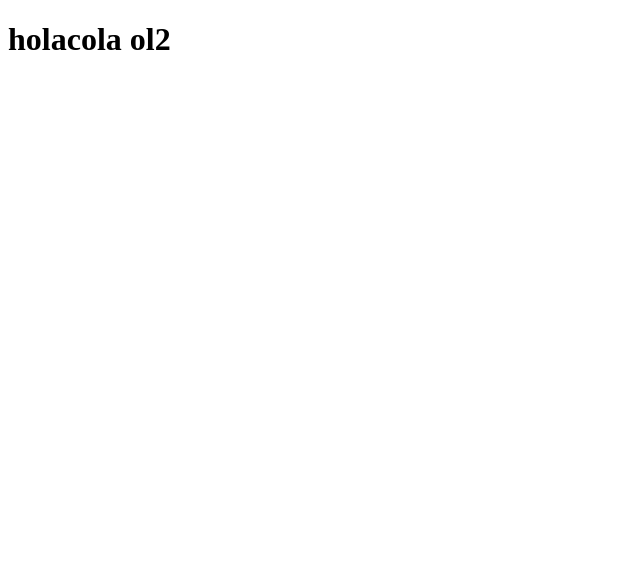
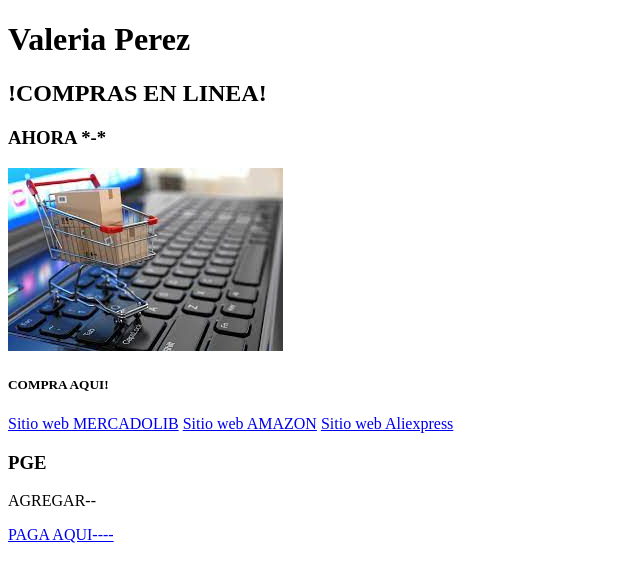
Before and after one commit to Valeriaperez01/blue-proyec, a plain HTML site: page index.html in a window 1280 px wide. Shown: the whole page, without its empty margins (0-640 px from the left). Drawn offline with Linux system fonts and the light colour scheme.

Commit message:
linkscompras

```diff
--- a/index.html
+++ b/index.html
@@ -1,10 +1,30 @@
 <!DOCTYPE html>
-<html>
-    <head>
-        <title>Desarrollador web</title>
-    </head>
-    <body>
-        <h1>holacola ol2</h1>
-    </body>
+<html lang="en">
+<head>
+    <meta charset="UTF-8">
+    <meta http-equiv="X-UA-Compatible" content="IE=edge">
+    <meta name="viewport" content="width=device-width, initial-scale=1.0">
+    <title>Paginaweb</title>
+</head>
+<body>
+    <h1>Valeria Perez</h1>
+    <h2>!COMPRAS EN LINEA! </h2>
+    <h3>AHORA *-* </h3>
 
+    <img src="images/f.jpg">
+
+    <h5>COMPRA AQUI! </h5>
+
+    <a href="https://www.mercadolibre.com.mx/" target="_blank">Sitio web MERCADOLIB</a>
+
+    <a href="https://www.amazon.com/" target="_blank">Sitio web AMAZON</a>
+
+    <a href="https://es.aliexpress.com/?gatewayAdapt=glo2esp" target="_blank">Sitio web Aliexpress</a>
+
+
+    <h3>PGE</h3>
+    <p>AGREGAR--<p>
+    <a href="PGE.HTML">PAGA AQUI----</a>
+
+</body>
 </html>
```
Also changed, not shown: PGE.HTML (added, +15 -0 lines), images/comprline.jpg (added), images/f.jpg (added).
